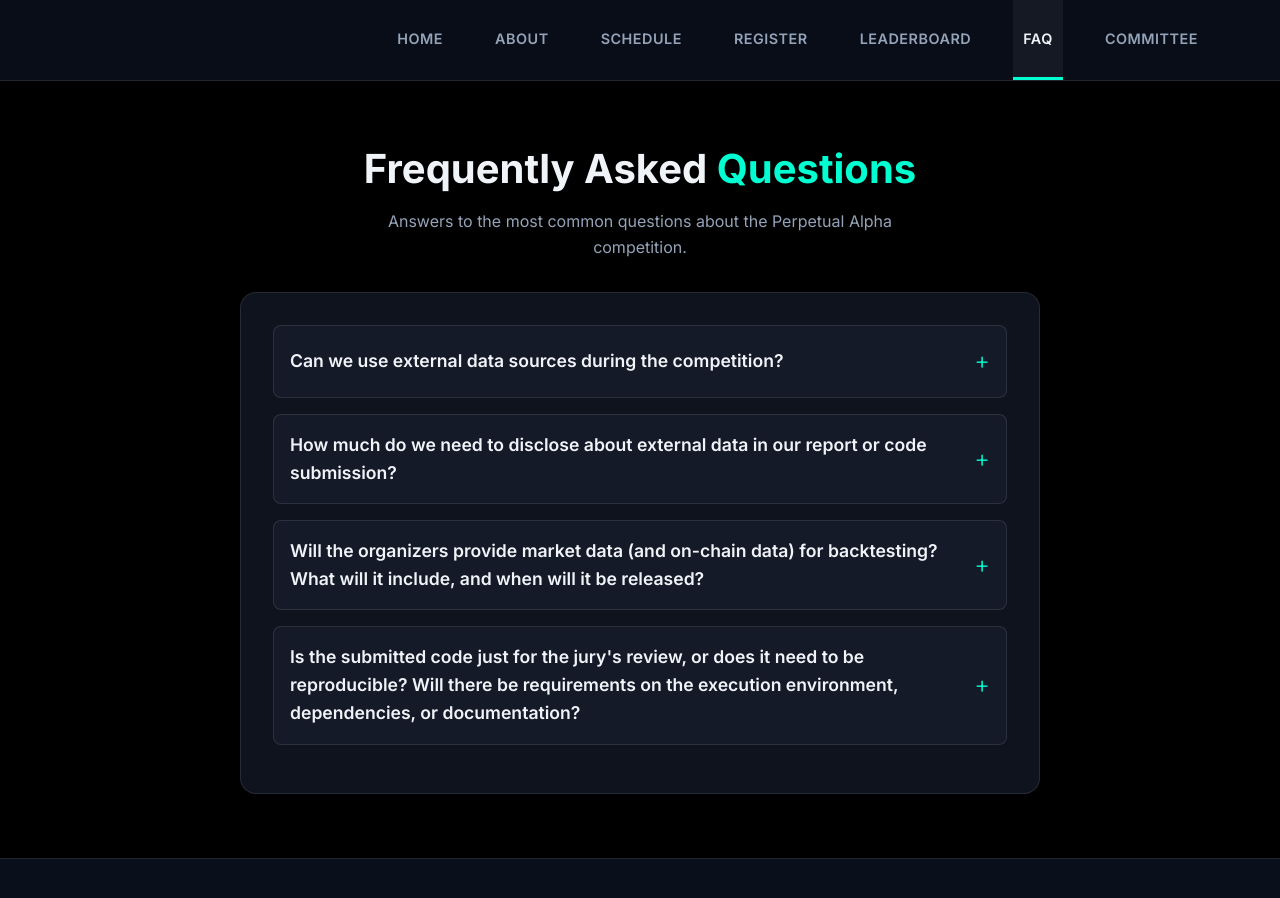
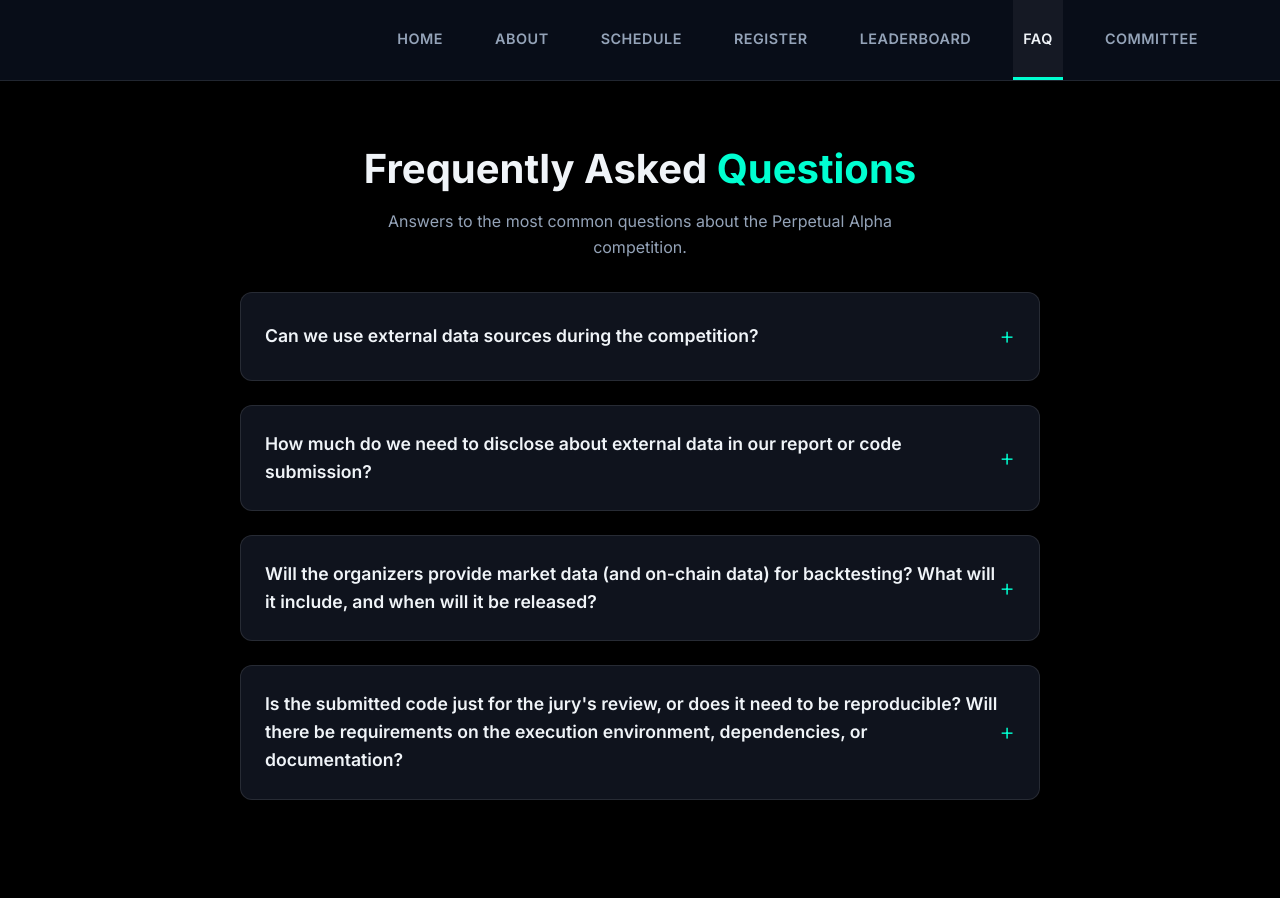
Before and after one commit to perpetual-alpha26/perpetual-alpha26.github.io, a Jekyll site: the page built from faq.md, in a window 1280 px wide and 900 px high. Built offline with Jekyll 4.4.1, drawn with Linux system fonts in a browser that asks for light colours.

Commit message:
Refactor FAQ layout to use individual glassmorphism boxes for each question

```diff
--- a/assets/css/style.css
+++ b/assets/css/style.css
@@ -220,16 +220,19 @@ main {
 }
 
 /* FAQ Accordion */
-details {
+.faq-item {
     background: var(--surface-color);
+    backdrop-filter: blur(16px);
     border: 1px solid var(--surface-border);
-    border-radius: 8px;
-    margin-bottom: 1rem;
-    padding: 1rem;
-    transition: border-color 0.3s ease;
+    border-radius: 12px;
+    margin-bottom: 1.5rem;
+    padding: 1.5rem;
+    transition: transform 0.3s ease, box-shadow 0.3s ease, border-color 0.3s ease;
 }
 
-details:hover {
+.faq-item:hover {
+    transform: translateY(-2px);
+    box-shadow: 0 5px 15px rgba(0,0,0,0.5), 0 0 10px rgba(0, 255, 209, 0.1);
     border-color: rgba(0, 255, 209, 0.3);
 }
 
--- a/faq.md
+++ b/faq.md
@@ -9,30 +9,30 @@ permalink: /faq/
     <p style="color: var(--text-secondary); max-width: 600px; margin: 0 auto;">Answers to the most common questions about the Perpetual Alpha competition.</p>
 </div>
 
-<div class="glass-card" style="max-width: 800px; margin: 0 auto;">
+<div class="faq-container" style="max-width: 800px; margin: 0 auto; padding-bottom: 4rem;">
 
-    <details>
+    <details class="faq-item">
         <summary>Can we use external data sources during the competition?</summary>
         <div class="faq-answer">
             Yes, you will be allowed to use external data sources during both the practice and scored trading phases.
         </div>
     </details>
 
-    <details>
+    <details class="faq-item">
         <summary>How much do we need to disclose about external data in our report or code submission?</summary>
         <div class="faq-answer">
             At the end of the competition, you will be asked to submit both your code, which will be accessible only to a jury of experts, and a PDF report describing your model and strategy. Both submissions will be part of the evaluation. We therefore strongly encourage teams to document any external data used, including the relevant data sources and, where appropriate, how the data were processed and incorporated into the model. Transparency on this aspect will help the jury properly assess the methodology.
         </div>
     </details>
 
-    <details>
+    <details class="faq-item">
         <summary>Will the organizers provide market data (and on-chain data) for backtesting? What will it include, and when will it be released?</summary>
         <div class="faq-answer">
             Yes, we plan to provide historical time-series data that you can use for model development and training. We are still finalizing the exact dataset and format. At this stage, we expect the provided historical data to consist primarily of price time series. More detailed information on the dataset and its release will be communicated once the final setup has been confirmed.
         </div>
     </details>
 
-    <details>
+    <details class="faq-item">
         <summary>Is the submitted code just for the jury's review, or does it need to be reproducible? Will there be requirements on the execution environment, dependencies, or documentation?</summary>
         <div class="faq-answer">
             The submitted code will be reviewed by the expert jury as part of the final evaluation and will be used to assess the implementation of the proposed strategy and its consistency with the accompanying report. We are still finalizing the exact requirements regarding reproducibility, execution environment, dependencies, and documentation. Further details will be communicated to participants soon.
```
